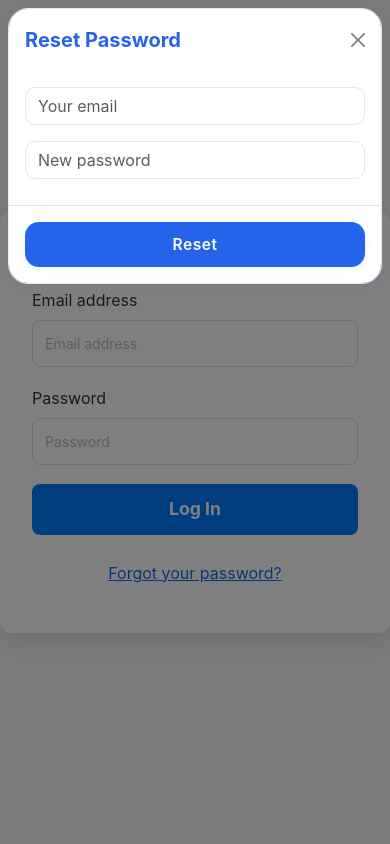
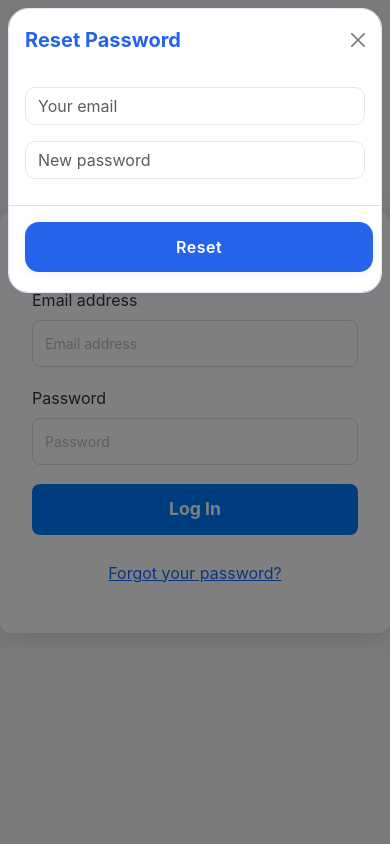
Before and after one commit to NicolasLlanos8799/academy-core, a PHP site: page /login.php in a window 390 px wide, after a click on "Forgot your password?". Run offline with PHP 8.4, Linux system fonts and the light colour scheme; a stand-in replaces the project's code that opens the database connection.

Commit message:
fixes visuales

```diff
--- a/css/styles.css
+++ b/css/styles.css
@@ -705,10 +705,18 @@ body {
     vertical-align: middle;
 }
 .table th {
-    background: #F7F8FA;
-    font-weight: 600;
-    color: #374151;
+    background: #f6f9fc !important;      /* Gris azulado ultra suave */
+    font-weight: 700;
+    color: #222;
+    font-size: 1.07rem;
+    border-bottom: 2px solid #e5e7eb !important;
+    letter-spacing: 0.35px;
+    padding-top: 13px;
+    padding-bottom: 13px;
 }
+
+
+
 .table-striped > tbody > tr:nth-of-type(odd) {
     background-color: #F5F7FB;
 }
@@ -819,3 +827,30 @@ body {
 .btn .btn-text {
     display: inline;
 }
+
+.modal-footer {
+    display: flex;
+    flex-direction: row; /* Siempre fila por defecto */
+    gap: 12px;
+}
+.modal-footer .btn {
+    flex: 1 1 0 !important;
+    min-width: 0 !important;
+    text-align: center;
+    font-weight: 600;
+    font-size: 1rem;
+    padding: 0.42em 0 !important; /* Menos padding vertical en desktop */
+}
+
+/* Solo en mobile (menos de 576px), apilados */
+@media (max-width: 576px) {
+    .modal-footer {
+        flex-direction: column;
+    }
+    .modal-footer .btn {
+        padding: 0.8em 0 !important;
+        width: 100%;
+        margin-bottom: 8px;
+    }
+
+}
--- a/js/admin_profesores.js
+++ b/js/admin_profesores.js
@@ -68,6 +68,7 @@ function cargarProfesores() {
                     <div class="action-btn-group d-flex gap-2">
                         <button class="btn btn-action btn-edit me-2"
                             onclick='editarProfesor(
+                                ${profesor.id},
                                 ${JSON.stringify(profesor.nombre)},
                                 ${JSON.stringify(profesor.email)},
                                 ${JSON.stringify(profesor.telefono || '')}
```
Also changed, not shown: admin.php (+16 -8 lines), 1 other file.
